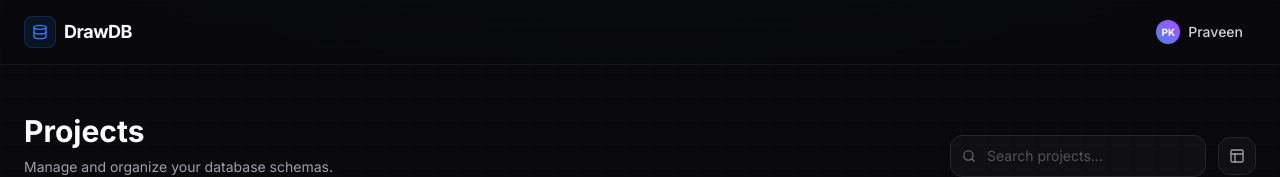
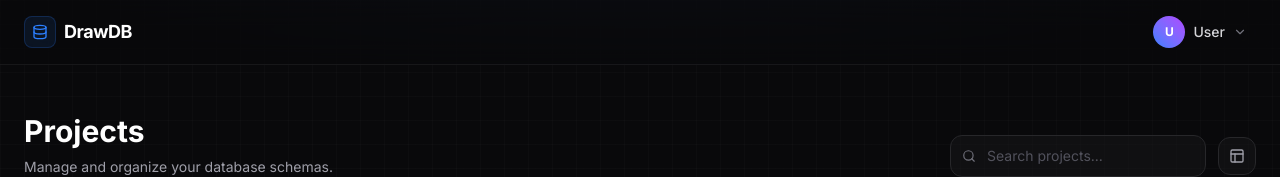
Before and after one commit to Praveenkumar02023/schema, a Next.js app: page /dashboard in a window 1280 px wide. Shown: the top 177 px of the page. Built offline with nearby package versions, Linux system fonts and the light colour scheme; no server answers.

Commit message:
improve user profile to show user email.

```diff
--- a/app/dashboard/page.tsx
+++ b/app/dashboard/page.tsx
@@ -11,9 +11,11 @@ import {
     Layout,
     Settings,
     LogOut,
-    User
+    User,
+    ChevronDown // Added ChevronDown
 } from 'lucide-react';
 import { useState } from 'react';
+import { useSession, signOut } from 'next-auth/react'; // Added next-auth hooks
 
 const DUMMY_PROJECTS = [
     { id: '1', name: 'E-commerce Schema', tables: 12, editedAt: '2 mins ago', color: 'blue' },
@@ -22,7 +24,9 @@ const DUMMY_PROJECTS = [
 ];
 
 export default function DashboardPage() {
+    const { data: session } = useSession();
     const [searchQuery, setSearchQuery] = useState('');
+    const [isProfileOpen, setIsProfileOpen] = useState(false);
 
     const filteredProjects = DUMMY_PROJECTS.filter(p =>
         p.name.toLowerCase().includes(searchQuery.toLowerCase())
@@ -48,13 +52,52 @@ export default function DashboardPage() {
                     </Link>
 
                     {/* User Profile */}
-                    <div className="flex items-center gap-4">
-                        <button className="flex items-center gap-2 px-3 py-1.5 hover:bg-zinc-900 rounded-full transition-colors border border-transparent hover:border-zinc-800">
-                            <div className="w-6 h-6 rounded-full bg-gradient-to-tr from-blue-500 to-purple-500 flex items-center justify-center text-[10px] font-bold text-white ring-2 ring-zinc-950">
-                                PK
+                    <div className="flex items-center gap-4 relative">
+                        <button
+                            onClick={() => setIsProfileOpen(!isProfileOpen)}
+                            className="flex items-center gap-2 px-2 py-1.5 hover:bg-zinc-900 rounded-full transition-colors border border-transparent hover:border-zinc-800"
+                        >
+                            {session?.user?.image ? (
+                                <img src={session.user.image} alt="Profile" className="w-8 h-8 rounded-full border border-zinc-800 object-cover" />
+                            ) : (
+                                <div className="w-8 h-8 rounded-full bg-gradient-to-tr from-blue-500 to-purple-500 flex items-center justify-center text-xs font-bold text-white ring-2 ring-zinc-950">
+                                    {session?.user?.name?.[0] || 'U'}
+                                </div>
+                            )}
+                            <div className="hidden md:flex flex-col items-start text-left">
+                                <span className="text-sm font-medium text-zinc-300 leading-none">{session?.user?.name || 'User'}</span>
                             </div>
-                            <span className="text-sm font-medium text-zinc-300">Praveen</span>
+                            <ChevronDown size={14} className="text-zinc-500" />
                         </button>
+
+                        {isProfileOpen && (
+                            <>
+                                <div className="fixed inset-0 z-10" onClick={() => setIsProfileOpen(false)} />
+                                <div className="absolute top-full right-0 mt-2 w-64 bg-zinc-950 border border-zinc-800 rounded-xl shadow-2xl z-20 overflow-hidden flex flex-col animate-in fade-in zoom-in-95 duration-200 ring-1 ring-white/10">
+                                    <div className="p-4 border-b border-zinc-800 bg-zinc-900/50">
+                                        <p className="text-sm font-bold text-white">{session?.user?.name}</p>
+                                        <p className="text-xs text-zinc-500 truncate">{session?.user?.email}</p>
+                                    </div>
+                                    <div className="p-1">
+                                        <button className="w-full flex items-center gap-2 px-3 py-2 text-left text-xs font-medium text-zinc-400 hover:text-white hover:bg-zinc-900 rounded-lg transition-colors">
+                                            <User size={14} /> Profile
+                                        </button>
+                                        <button className="w-full flex items-center gap-2 px-3 py-2 text-left text-xs font-medium text-zinc-400 hover:text-white hover:bg-zinc-900 rounded-lg transition-colors">
+                                            <Settings size={14} /> Settings
+                                        </button>
+                                    </div>
+                                    <div className="h-px bg-zinc-800 mx-1" />
+                                    <div className="p-1">
+                                        <button
+                                            onClick={() => signOut({ callbackUrl: '/' })}
+                                            className="w-full flex items-center gap-2 px-3 py-2 text-left text-xs font-medium text-red-500 hover:bg-red-500/10 rounded-lg transition-colors"
+                                        >
+                                            <LogOut size={14} /> Sign out
+                                        </button>
+                                    </div>
+                                </div>
+                            </>
+                        )}
                     </div>
                 </div>
             </nav>
--- a/components/EditorNavbar.tsx
+++ b/components/EditorNavbar.tsx
@@ -2,6 +2,7 @@
 
 import { useSchemaStore } from '@/store/useSchemaStore';
 import { exportToJSON, generateSQL, exportToPNG } from '@/lib/exporter';
+import { useSession, signOut } from 'next-auth/react';
 import {
     Download,
     Upload,
@@ -20,6 +21,7 @@ import { useRef, useState } from 'react';
 
 export default function EditorNavbar() {
     const { tables, relations, setSchema } = useSchemaStore();
+    const { data: session } = useSession();
     const fileInputRef = useRef<HTMLInputElement>(null);
     const [isProfileOpen, setIsProfileOpen] = useState(false);
     const [isExportOpen, setIsExportOpen] = useState(false);
@@ -154,7 +156,6 @@ export default function EditorNavbar() {
             <div className="flex items-center gap-3">
 
 
-
                 {/* Share */}
                 <button className="p-2 text-zinc-400 hover:text-white hover:bg-zinc-800 rounded-md transition-colors">
                     <Share2 size={16} />
@@ -169,9 +170,13 @@ export default function EditorNavbar() {
                         onClick={() => setIsProfileOpen(!isProfileOpen)}
                         className="flex items-center gap-2 hover:bg-zinc-800 pl-1 pr-2 py-1 rounded-full border border-transparent hover:border-zinc-700 transition-all"
                     >
-                        <div className="w-6 h-6 rounded-full bg-gradient-to-tr from-blue-500 to-purple-500 flex items-center justify-center text-[10px] font-bold text-white shadow-inner">
-                            PK
-                        </div>
+                        {session?.user?.image ? (
+                            <img src={session.user.image} alt="Profile" className="w-6 h-6 rounded-full border border-zinc-700 object-cover" />
+                        ) : (
+                            <div className="w-6 h-6 rounded-full bg-gradient-to-tr from-blue-500 to-purple-500 flex items-center justify-center text-[10px] font-bold text-white shadow-inner">
+                                {session?.user?.name?.[0] || 'U'}
+                            </div>
+                        )}
                         <ChevronDown size={12} className="text-zinc-500" />
                     </button>
 
@@ -181,8 +186,8 @@ export default function EditorNavbar() {
                             <div className="absolute top-full right-0 mt-2 w-56 bg-zinc-900 border border-zinc-800 rounded-xl shadow-2xl z-20 overflow-hidden flex flex-col animate-in fade-in zoom-in-95 duration-200">
                                 {/* User Info */}
                                 <div className="px-4 py-3 border-b border-zinc-800">
-                                    <p className="text-sm font-bold text-white">Praveen Kumar</p>
-                                    <p className="text-xs text-zinc-500 truncate">praveen@example.com</p>
+                                    <p className="text-sm font-bold text-white">{session?.user?.name || 'Guest User'}</p>
+                                    <p className="text-xs text-zinc-500 truncate">{session?.user?.email || 'not signed in'}</p>
                                 </div>
 
                                 {/* Menu */}
@@ -198,9 +203,12 @@ export default function EditorNavbar() {
                                 <div className="h-px bg-zinc-800 mx-1" />
 
                                 <div className="p-1">
-                                    <Link href="/signin" className="w-full flex items-center gap-2 px-3 py-2 text-left text-xs font-medium text-red-400 hover:bg-red-500/10 rounded-lg transition-colors">
+                                    <button
+                                        onClick={() => signOut({ callbackUrl: '/' })}
+                                        className="w-full flex items-center gap-2 px-3 py-2 text-left text-xs font-medium text-red-400 hover:bg-red-500/10 rounded-lg transition-colors"
+                                    >
                                         <LogOut size={14} /> Sign out
-                                    </Link>
+                                    </button>
                                 </div>
                             </div>
                         </>
```
